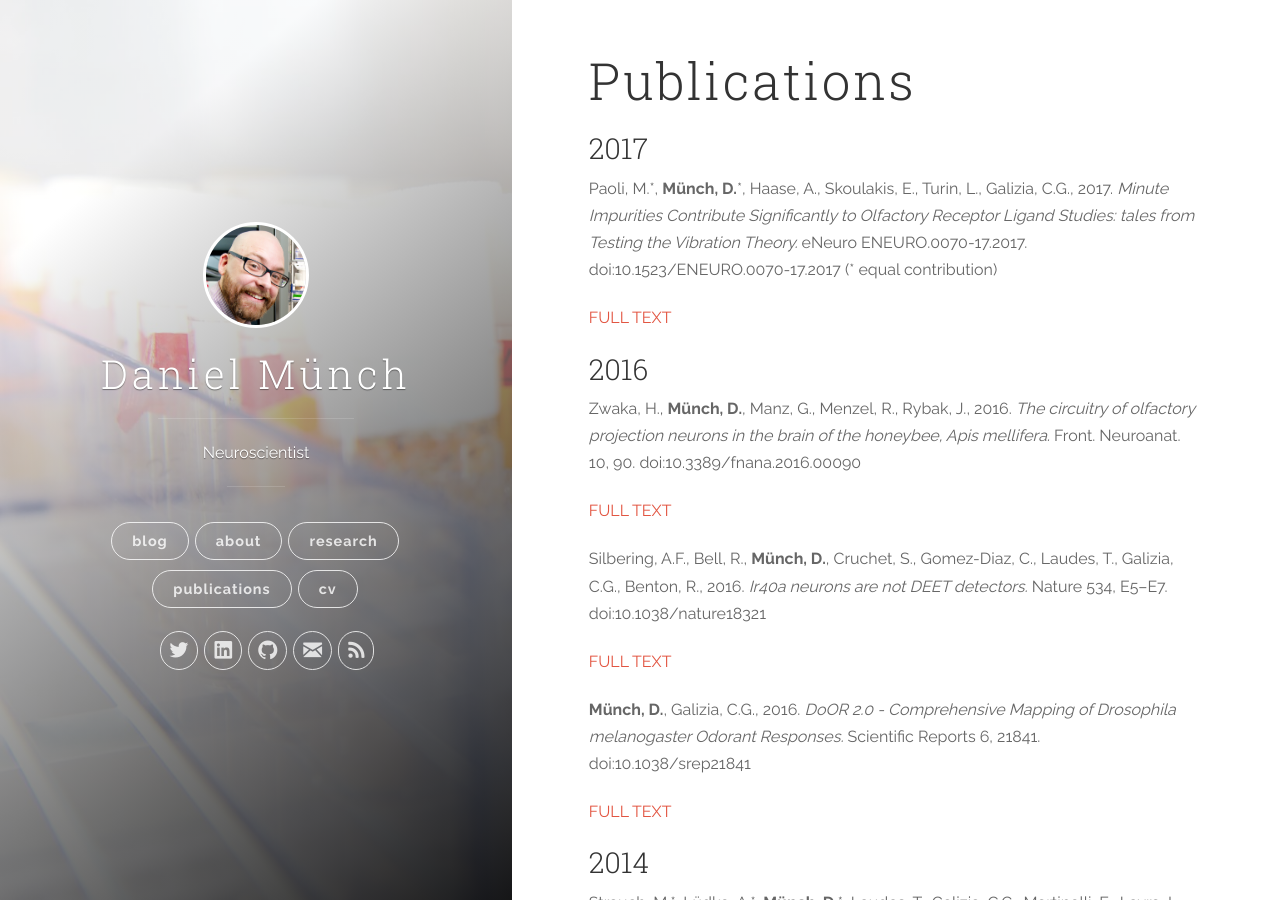
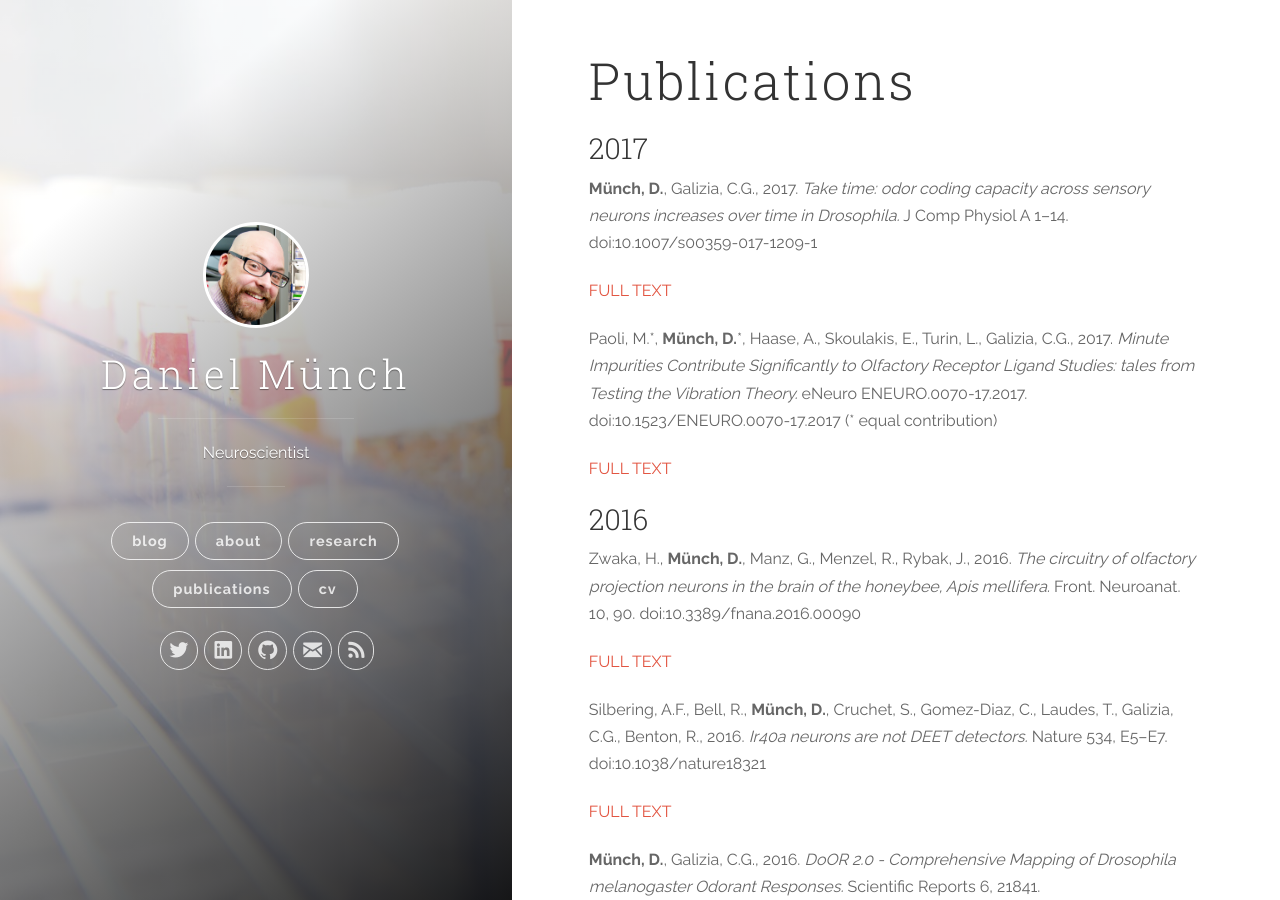
Before and after one commit to Dahaniel/dahaniel.github.io, a Jekyll site: the page built from publications.md, in a window 1280 px wide and 900 px high. Built offline with Jekyll 4.4.1, drawn with Linux system fonts in a browser that asks for light colours; nearby versions of some CDN libraries; comment, search, counter and statistics services are not loaded; some of the changed lines change nothing that is shown.

Commit message:
added dynamics publication

```diff
--- a/publications.md
+++ b/publications.md
@@ -13,6 +13,13 @@ permalink: /publications
 <script type='text/javascript' src='https://d1bxh8uas1mnw7.cloudfront.net/assets/embed.js'></script>
 
 ### 2017
+<div data-badge-type="donut" data-doi="10.1007/s00359-017-1209-1" data-hide-no-mentions="true" class="altmetric-embed"></div>
+
+**Münch, D.**, Galizia, C.G., 2017. *Take time: odor coding capacity across sensory neurons increases over time in Drosophila.* J Comp Physiol A 1–14. doi:10.1007/s00359-017-1209-1
+
+[FULL TEXT](http://doi.org/10.1007/s00359-017-1209-1)
+
+
 <div data-badge-type="donut" data-doi="10.1523/ENEURO.0070-17.2017" data-hide-no-mentions="true" class="altmetric-embed"></div>
 
 Paoli, M.\*, **Münch, D.**\*, Haase, A., Skoulakis, E., Turin, L., Galizia, C.G., 2017. *Minute Impurities Contribute Significantly to Olfactory Receptor Ligand Studies: tales from Testing the Vibration Theory.* eNeuro ENEURO.0070-17.2017. doi:10.1523/ENEURO.0070-17.2017 (\* equal contribution)
@@ -40,7 +47,7 @@ Silbering, A.F., Bell, R., **Münch, D.**, Cruchet, S., Gomez-Diaz, C., Laudes,
 
 **Münch, D.**, Galizia, C.G., 2016. *DoOR 2.0 - Comprehensive Mapping of Drosophila melanogaster Odorant Responses.* Scientific Reports 6, 21841. doi:10.1038/srep21841
 
-[FULL TEXT](http://dx.doi.org/10.1038/srep21841)
+[FULL TEXT](http://doi.org/10.1038/srep21841)
 
 ### 2014
 
@@ -57,7 +64,7 @@ Strauch, M.\*, Lüdke, A.\*, **Münch, D.**\*, Laudes, T., Galizia, C.G., Martin
 
 Strauch, M., Müthing, C., Broeg, M.P., Szyszka, P., **Münch, D.**, Laudes, T., Deussen, O., Galizia, C.G., Merhof, D., 2013. *The looks of an odour &#8211; Visualising neural odour response patterns in real time.* BMC Bioinformatics 14, S6. doi:10.1186/1471-2105-14-S19-S6
 
-[FULL TEXT](http://dx.doi.org/10.1186/1471/2105/14/S19/S6) |
+[FULL TEXT](http://doi.org/10.1186/1471/2105/14/S19/S6) |
 [CITATIONS](http://scholar.google.de/scholar?cites=1133526968462693019)
 
 
@@ -65,7 +72,7 @@ Strauch, M., Müthing, C., Broeg, M.P., Szyszka, P., **Münch, D.**, Laudes, T.,
 
 **Münch, D.**, Schmeichel, B., Silbering, A.F., Galizia, C.G., 2013. *Weaker Ligands Can Dominate an Odor Blend due to Syntopic Interactions.* Chemical senses. doi:10.1093/chemse/bjs138
 
-[FULL TEXT](http://dx.doi.org/10.1093/chemse/bjs138) |
+[FULL TEXT](http://doi.org/10.1093/chemse/bjs138) |
 [CITATIONS](http://scholar.google.de/scholar?cites=4064783826768313177)
 
 ### 2010
```
